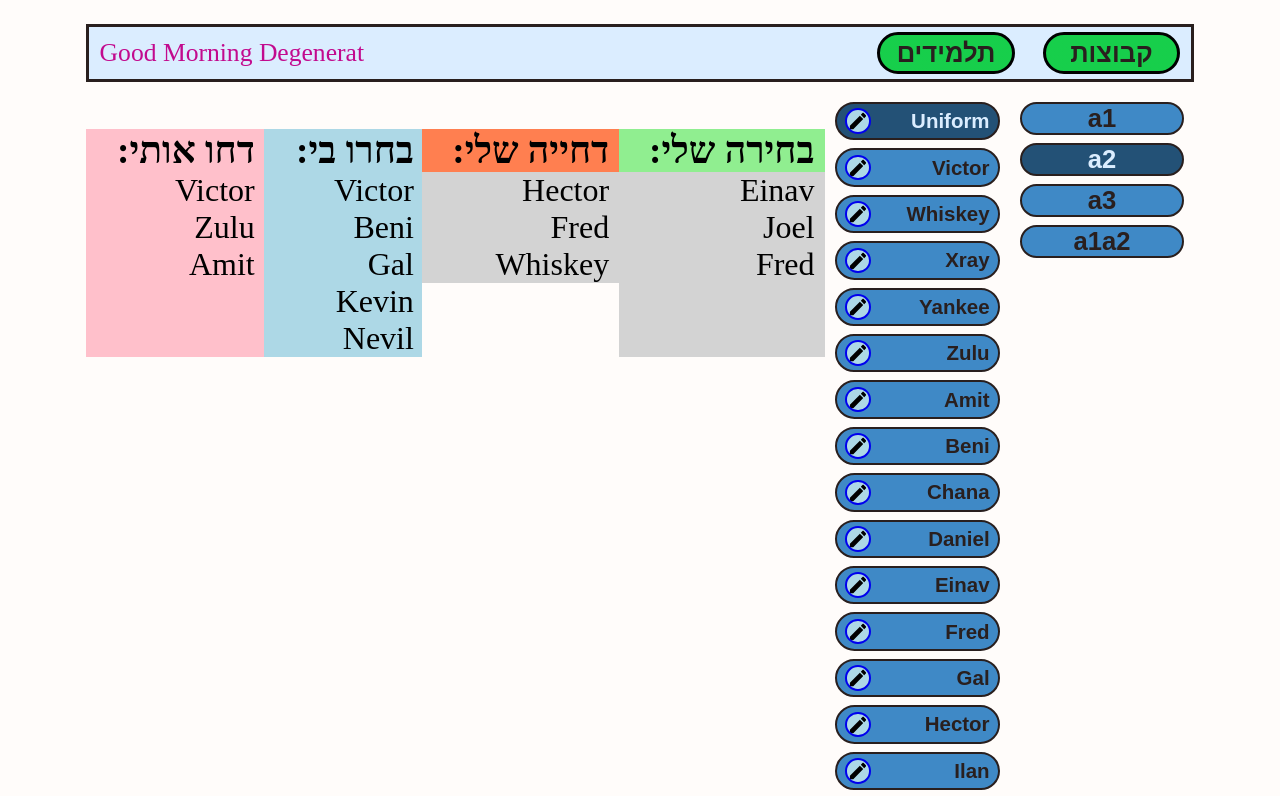
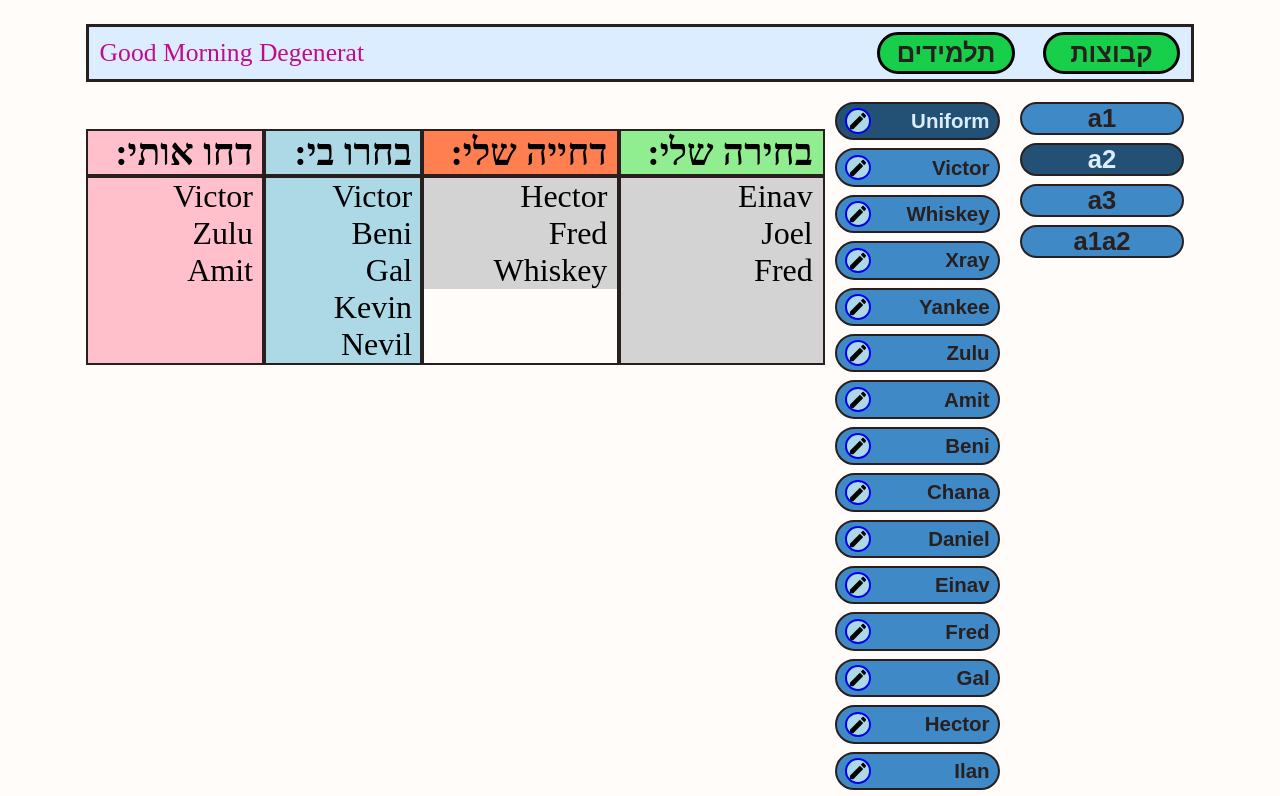
Before and after one commit to gulilo/Classroom, a React (Create React App) app: page /classroom/1/student/21 in a window 1280 px wide. Shown: the top 796 px of the page. Built offline with nearby package versions, Linux system fonts and the light colour scheme.

Commit message:
added icon for like like

```diff
--- a/src/cssFiles/StudnetInfoStyle.module.css
+++ b/src/cssFiles/StudnetInfoStyle.module.css
@@ -18,13 +18,25 @@
 .likeH{
     margin-bottom: 0;
     background-color: lightgreen;
+    border: 2px var(--black) solid;
 }
 .likeC{
     background-color: lightgray;
     height: 100%;
+    border: 2px var(--black) solid;
 }
 .LikeLike{
     background-color: lightgreen;
+}
+.LikeLike::after{
+    content: " ";
+    display: inline-block;
+    background-image: url("/icons1/create-24px.svg");
+    background-size: cover;
+    width: 2rem;
+    height: 2rem;
+    background-repeat: no-repeat;
+
 }
 .LikeNone{
     background-color: lightgray;
@@ -37,9 +49,11 @@
 .dislikeH{
     margin-bottom: 0;
     background-color: coral;
+    border: 2px var(--black) solid;
 }
 .dislikeC{
     height: 100%;
+    border: 2px var(--black) solid;
 }
 .DislikeLike{
     background-color: lightpink;
@@ -56,10 +70,12 @@
 .RlikeH{
     margin-bottom: 0;
     background-color: lightblue;
+    border: 2px var(--black) solid;
 }
 .RlikeC{
     height: 100%;
     background-color: lightblue;
+    border: 2px var(--black) solid;
 }
 
 
@@ -67,8 +83,10 @@
 .RdislikeH{
     margin-bottom: 0;
     background-color: pink;
+    border: 2px var(--black) solid;
 }
 .RdislikeC{
     height: 100%;
     background-color: pink;
+    border: 2px var(--black) solid;
 }
```
